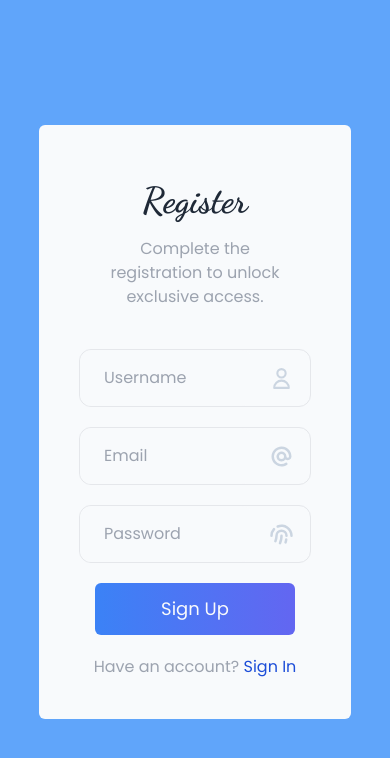
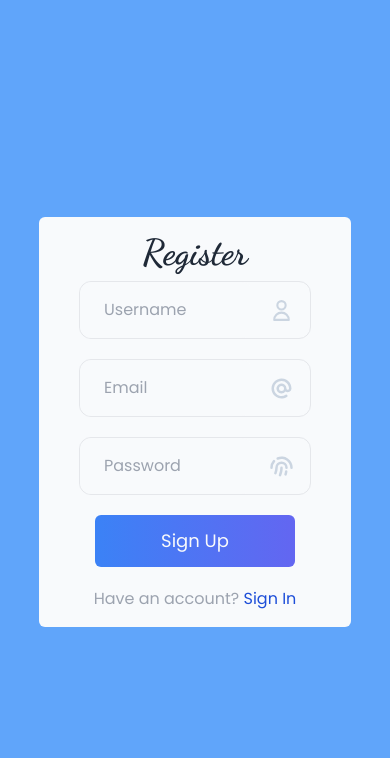
Before and after one commit to Inna-Mykytiuk/auth-app, a Next.js app: page /register in a window 390 px wide. Shown: the top 758 px of the page. Built offline with nearby package versions, Linux system fonts and the light colour scheme; grey boxes are pictures that could not be loaded.

Commit message:
add formik

```diff
--- a/components/RegisterFormSection.jsx
+++ b/components/RegisterFormSection.jsx
@@ -6,7 +6,10 @@ import styles from '../styles/Form.module.css';
 import { HiAtSymbol, HiFingerPrint, HiOutlineUser } from 'react-icons/hi';
 // import { signIn, signOut } from 'next-auth/react';
 // import { useFormik } from 'formik';
-// import { registerValidate } from '@/app/lib/validate';
+import { registerValidate } from '@/app/lib/validate';
+
+import { Formik, Form, Field } from 'formik';
+
 import { useRouter } from 'next/navigation';
 import axios from 'axios';
 
@@ -75,66 +78,85 @@ const RegisterFormSection = () => {
 
   return (
     <div className="right flex flex-col justify-evenly px-10">
-      <div className="text-center py-10">
-        <div className="3/4 mx-auto flex flex-col gap-10">
+      <div className="text-center">
+        <div className="3/4 mx-auto flex flex-col gap-2 py-4">
           <div className="title">
-            <h1 className="text-gray-800 text-4xl font-bold font-dancing py-4">
+            <h1 className="text-gray-800 text-4xl font-bold font-dancing">
               Register
             </h1>
-            <p className="w-3/4 mx-auto text-gray-400">
+            <p className="hidden md:flex w-3/4 mx-auto text-gray-400">
               Complete the registration to unlock exclusive access.
             </p>
           </div>
 
           {/* form */}
-          <form className="flex flex-col gap-5" onSubmit={handleSubmit}>
+          <Formik
+            initialValues={{
+              username: '',
+              email: '',
+              password: '',
+            }}
+            validate={registerValidate}
+            onSubmit={handleSubmit}
+          >
+            {({ errors, touched, values, handleChange }) => (
+              <Form className="flex flex-col gap-5" onSubmit={handleSubmit}>
                 <div className={styles.input_group}>
-              <input
+                  <Field
                     className={styles.input_text}
                     type="text"
-                name="Username"
+                    name="username"
                     placeholder="Username"
                     autoComplete="current-Username"
-                value={name}
+                    value={values.username}
                     onChange={handleChange}
                   />
                   <span className="icon flex items-center px-4">
                     <HiOutlineUser size={25} />
                   </span>
                 </div>
+                {touched.username && errors.username && (
+                  <div>{errors.username}</div>
+                )}
 
                 <div className={styles.input_group}>
-              <input
+                  <Field
                     className={styles.input_text}
                     type="email"
                     name="email"
-                value={email}
                     placeholder="Email"
                     autoComplete="current-email"
+                    value={values.email}
                     onChange={handleChange}
                   />
                   <span className="icon flex items-center px-4">
                     <HiAtSymbol size={25} />
                   </span>
                 </div>
+                {touched.email && errors.email && <div>{errors.email}</div>}
 
                 <div className={styles.input_group}>
-              <input
+                  <Field
                     className={styles.input_text}
                     type={`${show.password ? 'text' : 'password'}`}
                     name="password"
-                value={password}
+                    value={values.password}
                     placeholder="Password"
                     autoComplete="current-password"
                     onChange={handleChange}
                   />
                   <span
                     className="icon flex items-center px-4"
-                onClick={() => setShow({ ...show, password: !show.password })}
+                    onClick={() =>
+                      setShow({ ...show, password: !show.password })
+                    }
                   >
                     <HiFingerPrint size={25} />
                   </span>
                 </div>
+                {touched.password && errors.password && (
+                  <div>{errors.password}</div>
+                )}
 
                 {/* <div className={styles.input_group}>
               <input
@@ -173,7 +195,9 @@ const RegisterFormSection = () => {
                     <span className="text-blue-700">Sign In</span>
                   </Link>
                 </p>
-          </form>
+              </Form>
+            )}
+          </Formik>
         </div>
       </div>
     </div>
```
Lines whose indentation alone changed are shown as unchanged.
